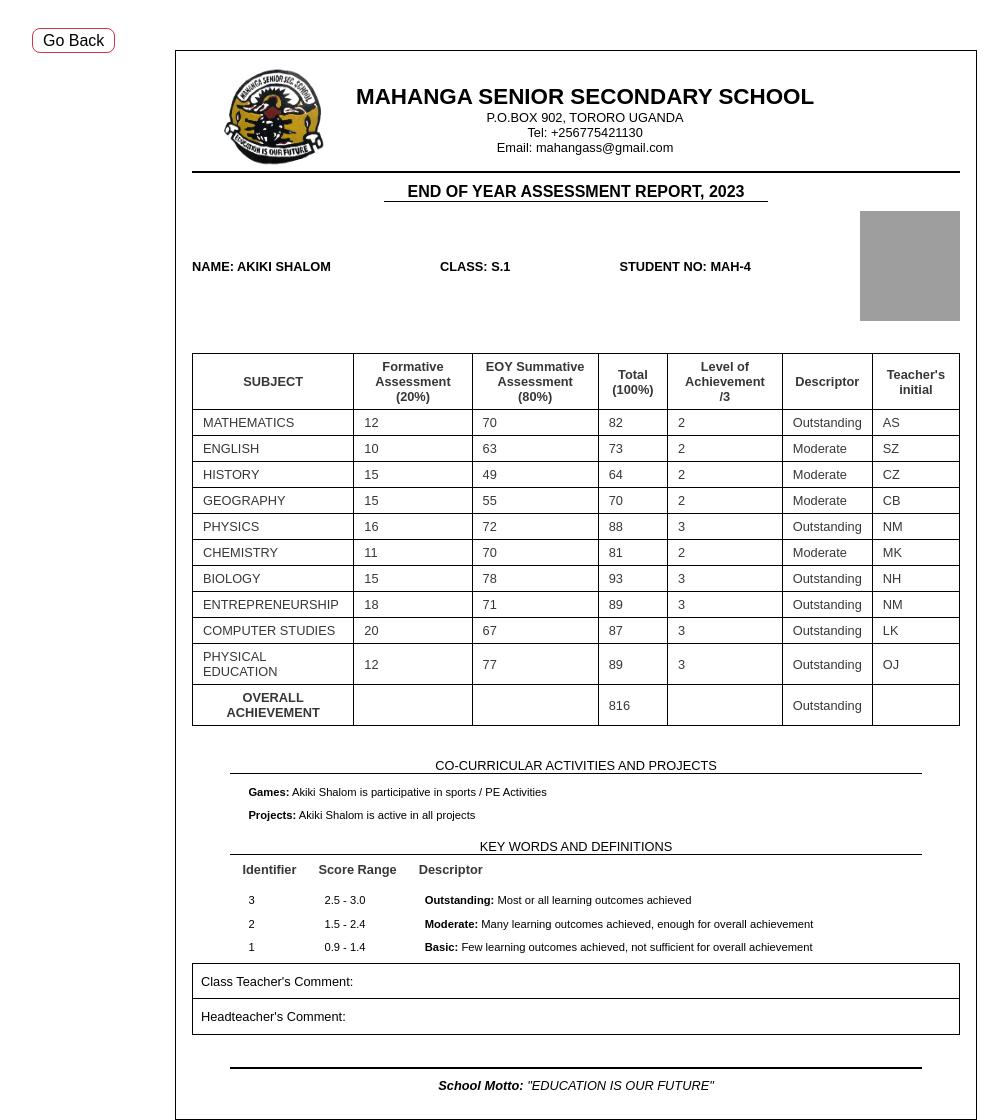
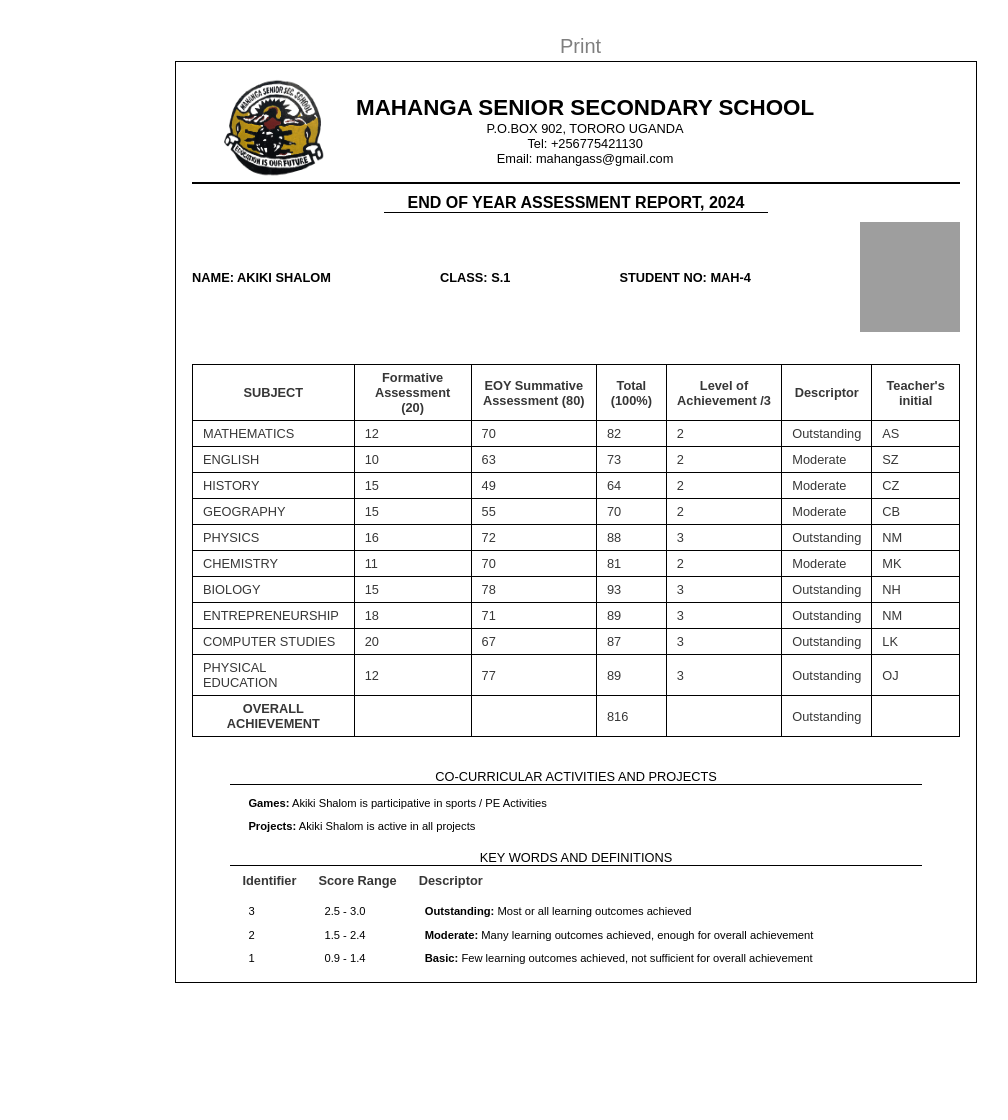
Before and after one commit to rubanga-kene/student-assessment-system, a PHP site: page /student_report.php?student_id=4 in a window 1280 px wide. Shown: the whole page, without its empty margins (64-1072 px from the left). After the commit the page ends 983 px from the top, so only its background shows below. Run offline with PHP 8.4, Linux system fonts and the light colour scheme; data comes from the database, SQL or seed files in the repository; grey boxes are pictures that could not be loaded.

Commit message:
Add some update

```diff
--- a/add_new_staff.php
+++ b/add_new_staff.php
@@ -1,6 +1,6 @@
 
 <?php
-
+error_reporting(0);
 require 'connection.php';
 session_start();
 
@@ -99,7 +99,7 @@ session_start();
         <p class="motto">
             Education is Our Future
         </p>
-        <p class="copy">&copy; 2023 By Rubanga Kene Solomon. All rights reserved</p>
+        <p class="copy">&copy; 2024 Bukenya Simon. All rights reserved</p>
     </footer>
 </body>
 </html>
--- a/adminpage.php
+++ b/adminpage.php
@@ -98,7 +98,7 @@
         <p class="motto">
             Education is Our Future
         </p>
-        <p class="copy">&copy; 2023 By Rubanga Kene Solomon. All rights reserved</p>
+        <p class="copy">&copy; 2024 By Bukenya Simon. All rights reserved</p>
     </footer>
 
 
--- a/index.php
+++ b/index.php
@@ -38,7 +38,7 @@
     </head>
     <body class="home-page">
         <header class="hd">
-            <img class="logo" src="mah-logo.png" alt="Logo of Busitema university"/>
+            <img class="logo" src="mah-logo.png" alt="Logo"/>
             <h1>MAHANGA SENIOR SECONDARY SCHOOL</h1>
             <!-- <a href="adminpage.html">Admin page</a> -->
         </header>
@@ -65,7 +65,7 @@
         <p class="motto">
             Education is Our Future
         </p>
-        <p class="copy">&copy; 2023 By Rubanga Kene Solomon. All rights reserved</p>
+        <p class="copy">&copy; 2024 By Bukenya Simon. All rights reserved</p>
     </footer>
 
     </body>
--- a/student_registration.php
+++ b/student_registration.php
@@ -1,5 +1,6 @@
 <?php
 session_start();
+error_reporting(0);
 
 require 'connection.php';
 // echo "we here";
--- a/student_report.php
+++ b/student_report.php
@@ -1,5 +1,5 @@
 <?php
-	// error_reporting(0);
+	error_reporting(0);
 	require 'connection.php';
 
   // CAPTURING THE STUDENT CLICKED ON
@@ -143,14 +143,35 @@
         .back-btn{
             color: #000;
         }
+        button{
+            width: 5rem;
+            text-align: left;
+            background:none;
+            border: none;
+            color: rgba(0,0,0, 0.5);
+        }
+        button:hover{
+            background-color:none;
+            transition: none;
+            color: rgba(0,0,0, 0.5);
+            box-shadow: 0px 0px 0px 0px rgb(0, 0, 0, 0.2);
+            margin-bottom: 1rem;
+            border: none;
+            text-align: center;
+
+
+
+}
 	</style>
 </head>
 <body>
 	<div class="back-btn">
-		<a class="logout-btn back-btn" href="view_results.php">Go Back</a>
+		<!-- <a class="logout-btn back-btn" href="view_results.php">Go Back</a> -->
+        <!-- <a href="#" window.print()>Print</a> -->
+        <button onclick="window.print()">Print</button>
 	</div>
 
-	  <div class="report">
+	  <div class="report" window.print()>
         <div class="report-header">
             <div class="header-barge">
                 <img class="header-logo" src="mah-logo.png" alt="School Barge"/>
@@ -165,7 +186,7 @@
             </div>
 
         </div>
-        <p class="assessment">END OF YEAR ASSESSMENT REPORT, 2023</p>
+        <p class="assessment">END OF YEAR ASSESSMENT REPORT, 2024</p>
         <div class="std-particulars">
             <p>NAME: <?php echo "{$student['student_name']}"?></p>
             <p>CLASS: <?php echo "{$student['class']}"?></p>
@@ -176,8 +197,8 @@
             <table class="report-table">
                 <tr>
                     <th>SUBJECT</th>
-                    <th>Formative Assessment (20%)</th>
-                    <th>EOY Summative Assessment (80%)</th>
+                    <th>Formative Assessment (20)</th>
+                    <th>EOY Summative Assessment (80)</th>
                     <th>Total (100%)</th>
                     <th>Level of Achievement /3</th>
                     <th>Descriptor </th>
@@ -327,14 +348,14 @@
         		</table>
         	</div>
         </div>
-        <div class="comment">
+        <!-- <div class="comment">
         	<p class="class-teacher">Class Teacher's Comment: </p>
         	<p>Headteacher's Comment: </p>
 
         </div>
         <div class="school-motto">
         	<em><strong>School Motto: </strong>"EDUCATION IS OUR FUTURE"</em>
-        </div>
+        </div> -->
 
 
     </div>
--- a/view_all_students.php
+++ b/view_all_students.php
@@ -2,6 +2,7 @@
 
 	require 'connection.php';
 	session_start();
+    error_reporting(0);
 
 	      // ALREADY MARKS UPLOADED
     if($_SESSION['already_exist']){
@@ -246,7 +247,7 @@
         <p class="motto">
             Education is Our Future
         </p>
-        <p class="copy">&copy; 2023 By Rubanga Kene Solomon. All rights reserved</p>
+        <p class="copy">&copy; 2024 Bukenya Simon. All rights reserved</p>
     </footer>
 
     <script>
--- a/view_results.php
+++ b/view_results.php
@@ -1,6 +1,6 @@
 <?php
 	require 'connection.php';
-
+  error_reporting(0);
   session_start();
 
                 //  MARKS UPDATED SUCCESSFULLY
@@ -293,7 +293,7 @@
         <p class="motto">
             Education is Our Future
         </p>
-        <p class="copy">&copy; 2023 By Rubanga Kene Solomon. All rights reserved</p>
+        <p class="copy">&copy; 2024 Bukenya Simon. All rights reserved</p>
     </footer>
 
     <script>
```
